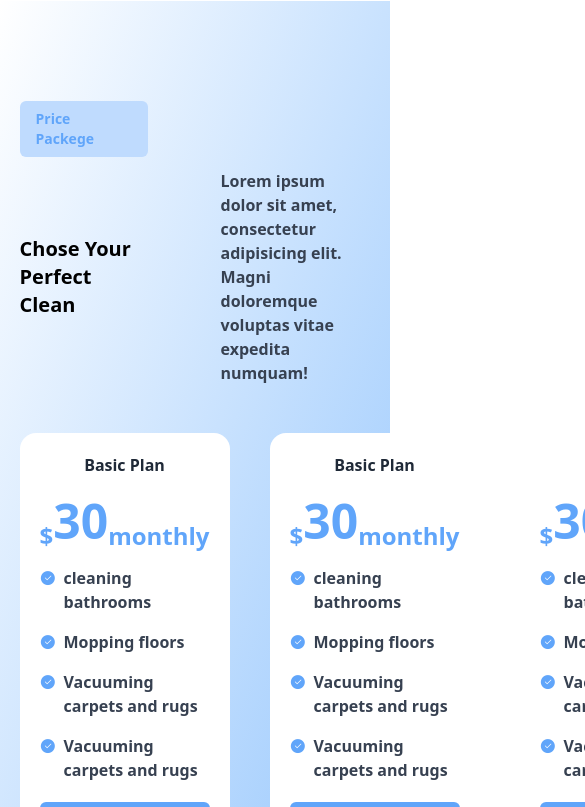
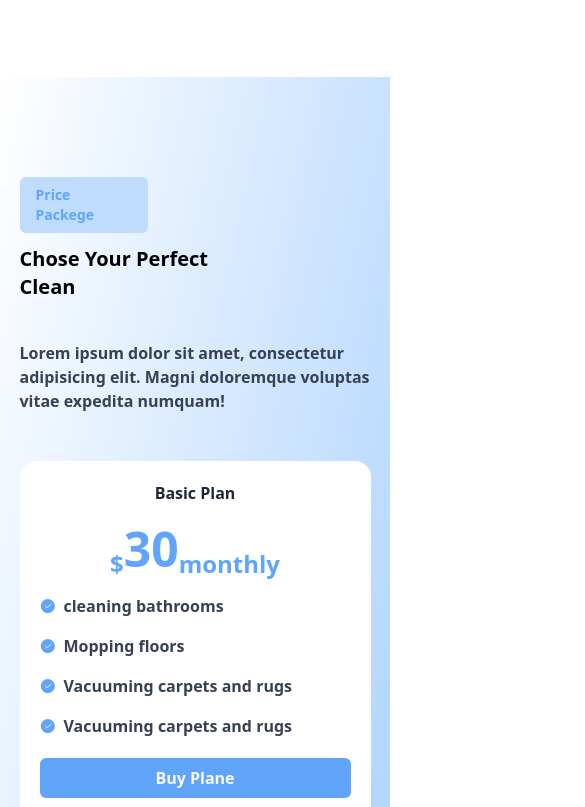
Before and after one commit to Sawon-52/Cleaning_Service_Website, a plain HTML site: page index.html in a window 390 px wide. Shown: the part 6254-7061 px from the top of the page, 585 px wide, since content can reach past the window. Drawn offline with nearby package versions, Linux system fonts and the light colour scheme.

Commit message:
recape responsive

```diff
--- a/index.html
+++ b/index.html
@@ -298,7 +298,7 @@
             <p class="font-semibold text-sm text-gray-700 text-justify">Lorem ipsum dolor sit amet consectetur adipisicing elit. Nulla quidem repudiandae illo quis porro doloremque ullam sequi tenetur ab illum.</p>
           </div>
 
-          <div class="flex gap-10 items-center">
+          <div class="flex flex-col lg:flex-row gap-5 lg:gap-10 items-center">
             <div class="w-32 mt-4">
               <h2 class="bg-blue-500 text-gray-50 p-3 px-4 rounded-md text-sm font-semibold">Find Out More</h2>
             </div>
@@ -339,19 +339,19 @@
           <h2 class="bg-blue-200 text-blue-400 p-2 px-4 rounded-md text-sm font-semibold">Price Packege</h2>
         </div>
 
-        <div class="mt-3 flex items-center justify-between gap-10">
+        <div class="mt-3 flex flex-col lg:flex-row lg:items-center justify-between gap-10">
           <div>
             <h1 class="font-bold text-xl md:text-2xl lg:text-3xl">
               Chose Your Perfect <br />
               Clean
             </h1>
           </div>
-          <div class="w-[50%]">
+          <div class=" w-full lg:w-[50%]">
             <p class="text-base font-semibold text-gray-700">Lorem ipsum dolor sit amet, consectetur adipisicing elit. Magni doloremque voluptas vitae expedita numquam!</p>
           </div>
         </div>
 
-        <div class="mt-12 flex justify-between gap-10">
+        <div class="mt-12 flex flex-col  md:flex-row justify-between gap-10">
           <!--price card-->
           <div class="w-full lg:max-w-[350px] min-h-[400px] bg-white p-5 rounded-2xl space-y-5">
             <div class="flex flex-col items-center gap-5">
```
